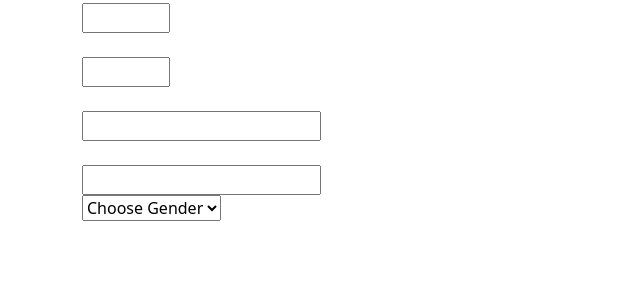
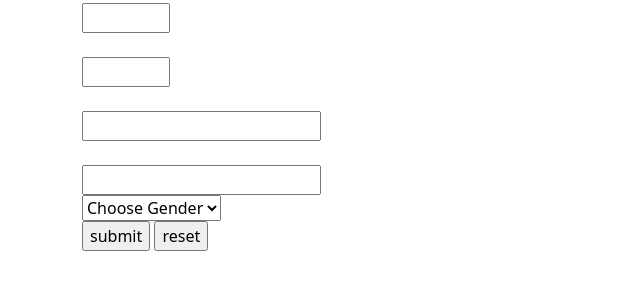
Before and after one commit to FIDELISSANYA/my_second_project, a plain HTML site: page my_second_project/index.html in a window 1280 px wide. Shown: the part 67-356 px from the top of the page, without its empty margins (0-640 px from the left). Drawn offline with nearby package versions, Linux system fonts and the light colour scheme.

Commit message:
include button and reset

```diff
--- a/my_second_project/index.html
+++ b/my_second_project/index.html
@@ -23,7 +23,9 @@
             <option value="gd">Choose Gender</option>
             <option value="Male">Male</option>
             <option value="female">Female</option>
-        </select>
+        </select> <br>
+        <input type="button" onclick="akanName()" id="submit" value="submit">
+        <input type="reset" onclick="detailsReset()" id="reset" value="reset">
       </form>
   </div>
 </body>
```
